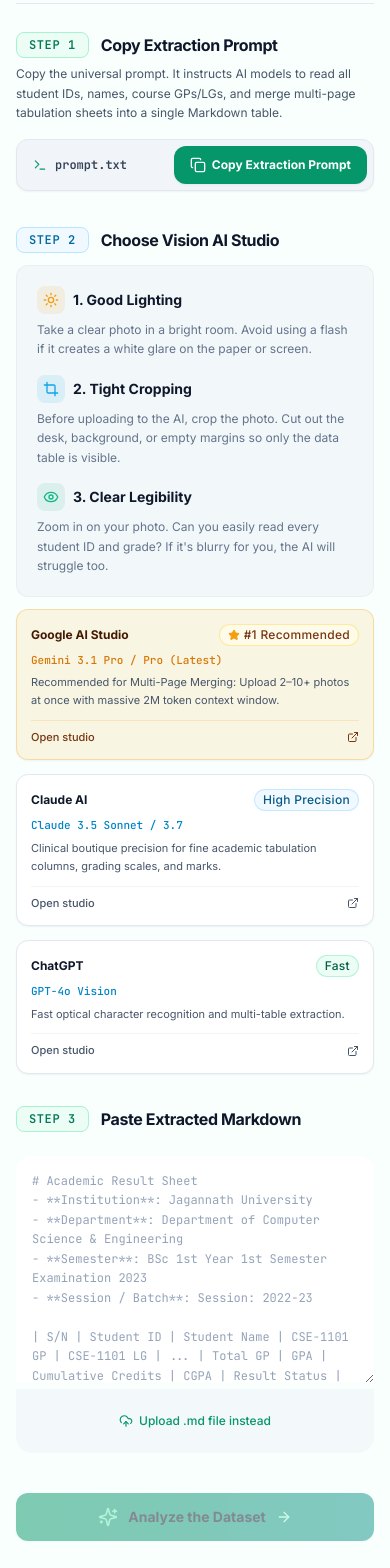
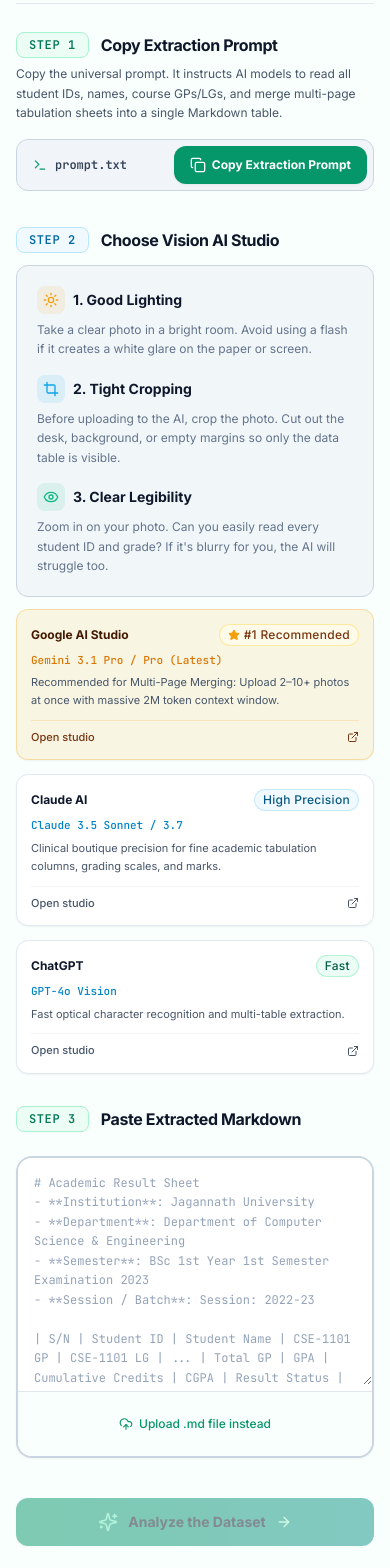
Before and after one commit to sooooojib/jnu-analyzer, a React (Vite) app in the folder frontend/: page / in a window 390 px wide. Shown: the part 140-1708 px from the top of the page. Built offline with nearby package versions, Linux system fonts and the light colour scheme; no server answers.

Commit message:
Improve border contrast and visibility in light mode for upload and Markdown editor containers

```diff
--- a/frontend/src/components/upload/ClaudeAiAssistant.tsx
+++ b/frontend/src/components/upload/ClaudeAiAssistant.tsx
@@ -195,7 +195,7 @@
         </div>
 
         {/* Theme-Adaptive Snippet Container */}
-        <div className="bg-slate-100 dark:bg-slate-900/60 border border-slate-200 dark:border-slate-800 p-1.5 sm:p-2 rounded-xl flex items-center justify-between sm:justify-start gap-3 shadow-sm shrink-0">
+        <div className="bg-slate-100 dark:bg-slate-900/60 border border-slate-300 dark:border-slate-800 p-1.5 sm:p-2 rounded-xl flex items-center justify-between sm:justify-start gap-3 shadow-xs shrink-0">
           <div className="flex items-center gap-2 pl-2.5 pr-1 text-xs font-mono text-slate-700 dark:text-slate-300">
             <Terminal className="w-3.5 h-3.5 text-emerald-600 dark:text-emerald-400 shrink-0" />
             <span className="font-semibold">prompt.txt</span>
@@ -226,7 +226,7 @@
         </div>
 
         {/* 3-Step Human-Friendly Photo Prep Guide */}
-        <div className="bg-slate-100/80 dark:bg-slate-800/40 border border-slate-200/60 dark:border-slate-800/60 rounded-xl p-5">
+        <div className="bg-slate-100/90 dark:bg-slate-800/40 border border-slate-300 dark:border-slate-800/60 rounded-xl p-5 shadow-xs">
           <div className="grid grid-cols-1 md:grid-cols-3 gap-4 md:gap-6">
             {/* Step A */}
             <div className="space-y-1.5">
@@ -380,8 +380,8 @@
           onDragOver={(e) => { e.preventDefault(); setDragOver(true); }}
           onDragLeave={() => setDragOver(false)}
           onDrop={handleDrop}
-          className={`rounded-2xl transition-all overflow-hidden bg-slate-50 dark:bg-slate-900/60 ${
-            dragOver ? 'ring-2 ring-emerald-500 bg-emerald-500/5' : ''
+          className={`rounded-2xl transition-all overflow-hidden border-2 border-slate-300 dark:border-slate-700/80 bg-white dark:bg-slate-900/70 shadow-sm focus-within:border-emerald-500 dark:focus-within:border-emerald-400 focus-within:ring-4 focus-within:ring-emerald-500/10 ${
+            dragOver ? 'border-emerald-500 ring-4 ring-emerald-500/20 bg-emerald-500/5' : ''
           }`}
         >
           <textarea
@@ -389,12 +389,12 @@
             onChange={(e) => setMarkdownInput(e.target.value)}
             placeholder="# Academic Result Sheet&#10;- **Institution**: Jagannath University&#10;- **Department**: Department of Computer Science & Engineering&#10;- **Semester**: BSc 1st Year 1st Semester Examination 2023&#10;- **Session / Batch**: Session: 2022-23&#10;&#10;| S/N | Student ID | Student Name | CSE-1101 GP | CSE-1101 LG | ... | Total GP | GPA | Cumulative Credits | CGPA | Result Status |&#10;| 1 | B210305018 | FEERDAUS HASAN PRINCE | 2.50 | C+ | ... | 33.00 | 1.61 | 20.50 | 1.61 | CP |"
             rows={10}
-            className="w-full p-4 sm:p-5 bg-transparent text-slate-900 dark:text-slate-100 text-xs font-mono resize-y focus:outline-none placeholder-slate-400 dark:placeholder-slate-600 leading-relaxed"
+            className="w-full p-4 sm:p-5 bg-transparent text-slate-900 dark:text-slate-100 text-xs font-mono resize-y focus:outline-none placeholder-slate-400 dark:placeholder-slate-500 leading-relaxed"
           />
 
           {/* Bottom Bar within Editor */}
-          <div className="px-4 py-2.5 bg-slate-100/70 dark:bg-slate-950/50 flex flex-col sm:flex-row items-center justify-between gap-2.5">
-            <div className="flex items-center gap-2 text-xs text-slate-500 dark:text-slate-400">
+          <div className="px-4 py-2.5 bg-slate-50 dark:bg-slate-950/60 border-t border-slate-200 dark:border-slate-800 flex flex-col sm:flex-row items-center justify-between gap-2.5">
+            <div className="flex items-center gap-2 text-xs text-slate-600 dark:text-slate-400">
               <input
                 type="file"
                 ref={fileInputRef}
@@ -405,13 +405,13 @@
               <button
                 type="button"
                 onClick={() => fileInputRef.current?.click()}
-                className="inline-flex items-center gap-1.5 text-xs text-emerald-600 dark:text-emerald-400 hover:text-emerald-500 font-medium transition-colors"
+                className="inline-flex items-center gap-1.5 text-xs text-emerald-600 dark:text-emerald-400 hover:text-emerald-700 dark:hover:text-emerald-300 font-medium transition-colors"
               >
                 <UploadCloud className="w-3.5 h-3.5" />
                 Upload .md file instead
               </button>
               {selectedFileName && (
-                <span className="text-slate-800 dark:text-slate-300 font-mono text-[11px] bg-white dark:bg-slate-800 px-2 py-0.5 rounded">
+                <span className="text-slate-800 dark:text-slate-200 font-mono text-[11px] bg-slate-100 dark:bg-slate-800 border border-slate-200 dark:border-slate-700 px-2 py-0.5 rounded">
                   {selectedFileName}
                 </span>
               )}
@@ -422,7 +422,7 @@
                 variant="ghost"
                 size="sm"
                 onClick={() => { setMarkdownInput(''); setSelectedFileName(''); setErrorMsg(null); }}
-                className="text-xs text-slate-400 hover:text-rose-400"
+                className="text-xs text-slate-500 hover:text-rose-500 dark:text-slate-400 dark:hover:text-rose-400"
               >
                 Clear
               </Button>
--- a/frontend/src/components/upload/FileUploadZone.tsx
+++ b/frontend/src/components/upload/FileUploadZone.tsx
@@ -136,8 +136,8 @@
         aria-label="Upload academic result sheet dropzone"
         className={`relative border-2 border-dashed transition-all duration-300 outline-none p-6 sm:p-12 text-center rounded-3xl ${
           isDragOver
-            ? 'border-emerald-400 bg-emerald-950/30 scale-[1.01]'
-            : 'border-slate-800 hover:border-slate-700 bg-slate-900/40 focus-visible:border-emerald-500 focus-visible:ring-2 focus-visible:ring-emerald-500/20'
+            ? 'border-emerald-500 bg-emerald-500/10 dark:bg-emerald-950/30 scale-[1.01]'
+            : 'border-slate-300 dark:border-slate-800 hover:border-emerald-500/60 dark:hover:border-slate-700 bg-white/70 dark:bg-slate-900/40 shadow-xs focus-visible:border-emerald-500 focus-visible:ring-2 focus-visible:ring-emerald-500/20'
         } ${isUploading ? 'pointer-events-none opacity-90' : 'cursor-pointer'}`}
         onDragOver={handleDragOver}
         onDragLeave={handleDragLeave}
@@ -159,23 +159,23 @@
           <div className="flex flex-col items-center justify-center max-w-lg mx-auto">
             {/* Upload Icon */}
             <div className="w-16 h-16 sm:w-20 sm:h-20 rounded-3xl bg-gradient-to-tr from-emerald-600/20 to-teal-500/10 border border-emerald-500/30 flex items-center justify-center mb-6 shadow-inner">
-              <UploadCloud className="w-8 h-8 sm:w-10 sm:h-10 text-emerald-400" />
+              <UploadCloud className="w-8 h-8 sm:w-10 sm:h-10 text-emerald-500 dark:text-emerald-400" />
             </div>
 
-            <h2 className="text-xl sm:text-2xl font-extrabold text-slate-100 mb-2 tracking-tight">
+            <h2 className="text-xl sm:text-2xl font-extrabold text-slate-900 dark:text-slate-100 mb-2 tracking-tight">
               Upload Markdown (.md) Result Sheet
             </h2>
-            <p className="text-xs sm:text-sm text-slate-400 mb-6 leading-relaxed max-w-md">
+            <p className="text-xs sm:text-sm text-slate-600 dark:text-slate-400 mb-6 leading-relaxed max-w-md">
               Drag and drop your AI-extracted Markdown file, or click to browse. The engine parses subjects, grades, GPAs, and CGPAs universally across any institution.
             </p>
 
             {/* Allowed Formats Pills */}
             <div className="flex flex-wrap items-center justify-center gap-2 mb-8">
               <Badge variant="emerald" size="sm" className="gap-1.5 py-1 px-3">
-                <FileText className="w-3.5 h-3.5 text-emerald-400" /> Markdown (.md / .markdown)
+                <FileText className="w-3.5 h-3.5 text-emerald-500 dark:text-emerald-400" /> Markdown (.md / .markdown)
               </Badge>
               <Badge variant="slate" size="sm" className="gap-1.5 py-1 px-3">
-                <FileText className="w-3.5 h-3.5 text-sky-400" /> Plain Text (.txt)
+                <FileText className="w-3.5 h-3.5 text-sky-500 dark:text-sky-400" /> Plain Text (.txt)
               </Badge>
               <Badge variant="emerald" size="sm" className="gap-1.5 py-1 px-3">
                 <CheckCircle className="w-3.5 h-3.5" /> Max 25 MB
@@ -185,18 +185,18 @@
             {/* Selected File Card */}
             {selectedFile && !activeError && (
               <div
-                className="w-full mb-6 p-4 rounded-2xl bg-slate-950/80 border border-slate-800 flex items-center justify-between text-left shadow-lg"
+                className="w-full mb-6 p-4 rounded-2xl bg-slate-50 dark:bg-slate-950/80 border border-slate-200 dark:border-slate-800 flex items-center justify-between text-left shadow-md"
                 onClick={(e) => e.stopPropagation()}
               >
                 <div className="flex items-center gap-3.5 overflow-hidden">
                   <div className="w-10 h-10 rounded-xl bg-emerald-500/10 border border-emerald-500/20 flex items-center justify-center flex-shrink-0">
-                    <FileCheck2 className="w-5 h-5 text-emerald-400" />
+                    <FileCheck2 className="w-5 h-5 text-emerald-500 dark:text-emerald-400" />
                   </div>
                   <div className="truncate">
-                    <div className="text-sm font-semibold text-slate-200 truncate">
+                    <div className="text-sm font-semibold text-slate-900 dark:text-slate-200 truncate">
                       {selectedFile.name}
                     </div>
-                    <div className="text-xs text-slate-500 font-mono">
+                    <div className="text-xs text-slate-500 dark:text-slate-400 font-mono">
                       {(selectedFile.size / (1024 * 1024)).toFixed(2)} MB • {selectedFile.type || 'Document'}
                     </div>
                   </div>
```
